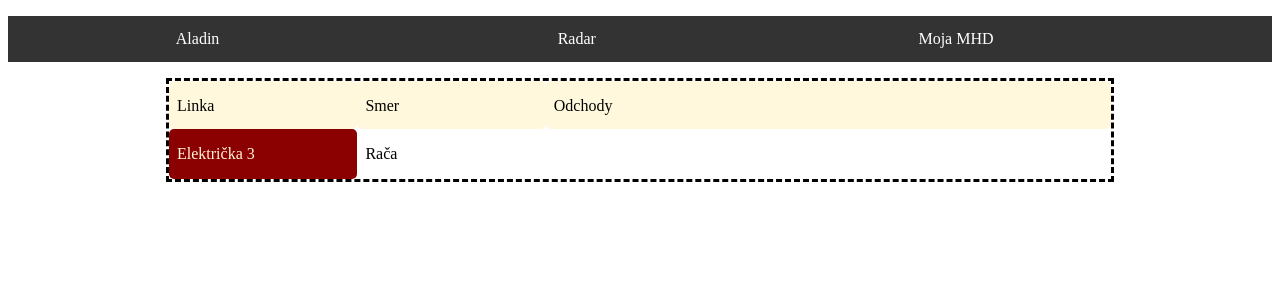
After one commit to danshaman05/my-assistant, a Flask app: template templates/moja_mhd.html in a window 1280 px wide. The commit adds this page. Shown: the top 300 px of the page. Run offline with Flask 3, Linux system fonts and the light colour scheme; the template is opened without the code that fills it, so the values that code supplies are empty.

Commit message:
New Feature: Moja MHD (alpha version)
Show next schedules for Tram #3

```diff
--- a/main.py
+++ b/main.py
@@ -1,6 +1,7 @@
 from flask import Flask, render_template
 
 from shmu_scrapper import get_aladin_url_img
+from imhd_scrapper import get_next_departures_from_schedules_table
 
 app = Flask(__name__)
 
@@ -12,3 +13,15 @@ def shmu_aladin():
 @app.route("/radar")
 def shmu_radar():
     return render_template("shmu_radar.html")
+
+
+@app.route("/moja-mhd")
+def moja_mhd():
+    data: dict[(int, str), dict[str, list[str]]] = {}
+    # key is a line number, e.g. 3 means tram number 3
+    data[(3, 'rača')] = get_next_departures_from_schedules_table(3, 'rača', 'Jungmannova')
+
+    # data[83] = get_next_departures_from_schedules_table(3, 'rača', 'Jungmannova')
+
+
+    return render_template("moja_mhd.html", data=data)
--- a/static/style.css
+++ b/static/style.css
@@ -31,6 +31,43 @@ header li a:hover:not(.active) {
 
 main {
     margin: auto;
-    width: 70%;
+    width: 75%;
+}
+
+#schedules_main {
+    border-style: dashed;
+}
+
+#schedules_main {
+    display: grid;
+    grid-template-columns: 1fr 1fr 3fr;
+    grid-template-rows: 3em repeat(1, 1fr);
+}
+
+#schedules_main div {
+    border-radius: 5px;
+    padding: 1em 0.5em;
 
 }
+
+#schedules_main .header {
+    background-color: Cornsilk;
+    /*text-transform: uppercase; */
+}
+
+#tram_3 {
+    background-color: DarkRed;
+    color: Cornsilk;
+}
+
+#schedules_main.content {
+
+}
+
+
+#schedules_main .schedule_time {
+    float: left;
+
+    margin: 5px;
+    padding: 0.25em;
+}
--- a/templates/base.html
+++ b/templates/base.html
@@ -14,7 +14,7 @@
 <!--      kazdemu a tagu nastavime atribut class="active", ak bude aktivny-->
       <li><a href="{{ url_for('shmu_aladin') }}">Aladin</a></li>
       <li><a href="{{ url_for('shmu_radar') }}">Radar</a></li>
-      <li><a href="#">MHD</a></li>
+      <li><a href="{{ url_for('moja_mhd') }}">Moja MHD</a></li>
     </ul>
   </header>
   <main>{% block content %}{% endblock %}</main>
--- /dev/null
+++ b/templates/moja_mhd.html
@@ -0,0 +1,24 @@
+{% extends 'base.html' %}
+
+  <h1>{% block title %}Moja MHD{% endblock %}</h1>
+
+{% block content %}
+
+<div id="schedules_main">
+        <div class="header">Linka</div>
+        <div class="header">Smer</div>
+        <div class="header">Odchody</div>
+
+        <div class="content" id="tram_3">Električka 3</div>
+        <div class="content">Rača</div>
+        <div class="content" >
+            {% for hour, list_of_minutes in data[(3, 'rača')].items() -%}
+                {% for minute in list_of_minutes %}
+                    <div class="schedule_time">{{ hour }}:{{minute}}</div>
+                {% endfor %}
+            {% endfor %}
+        </div>
+    </div>
+</div>
+
+{% endblock %}
```
